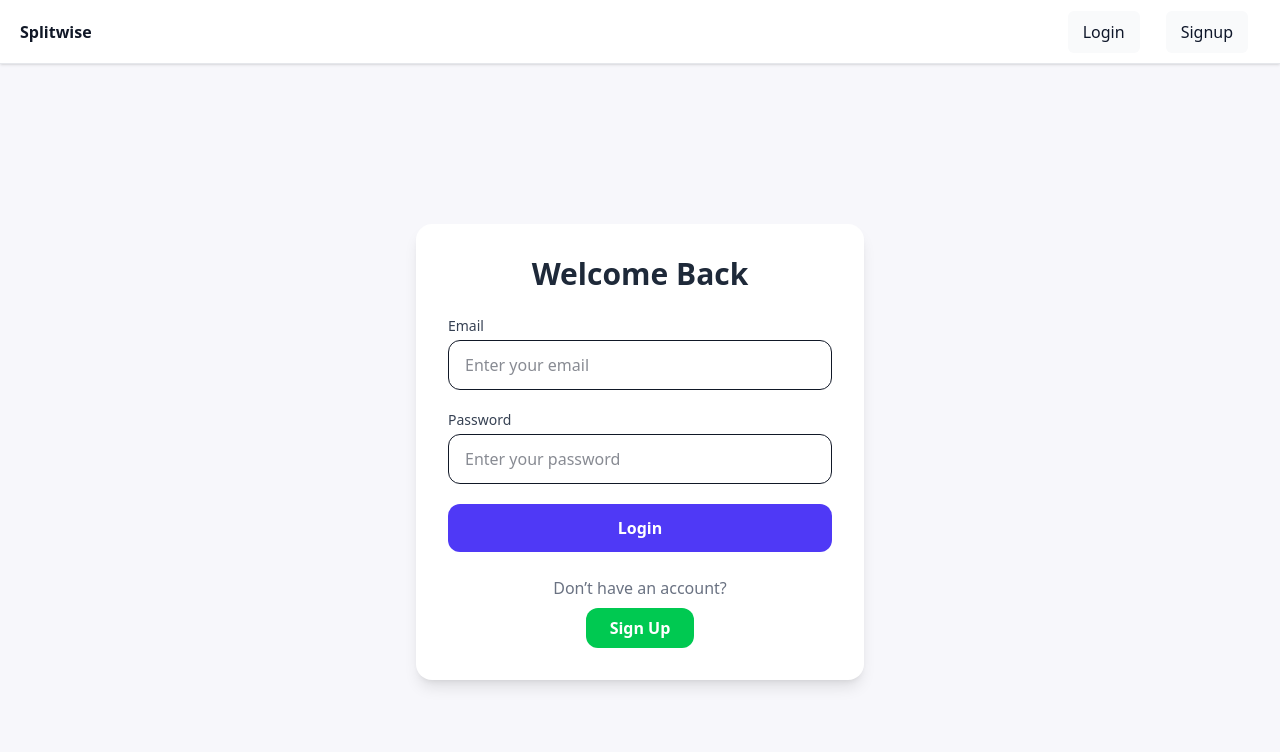
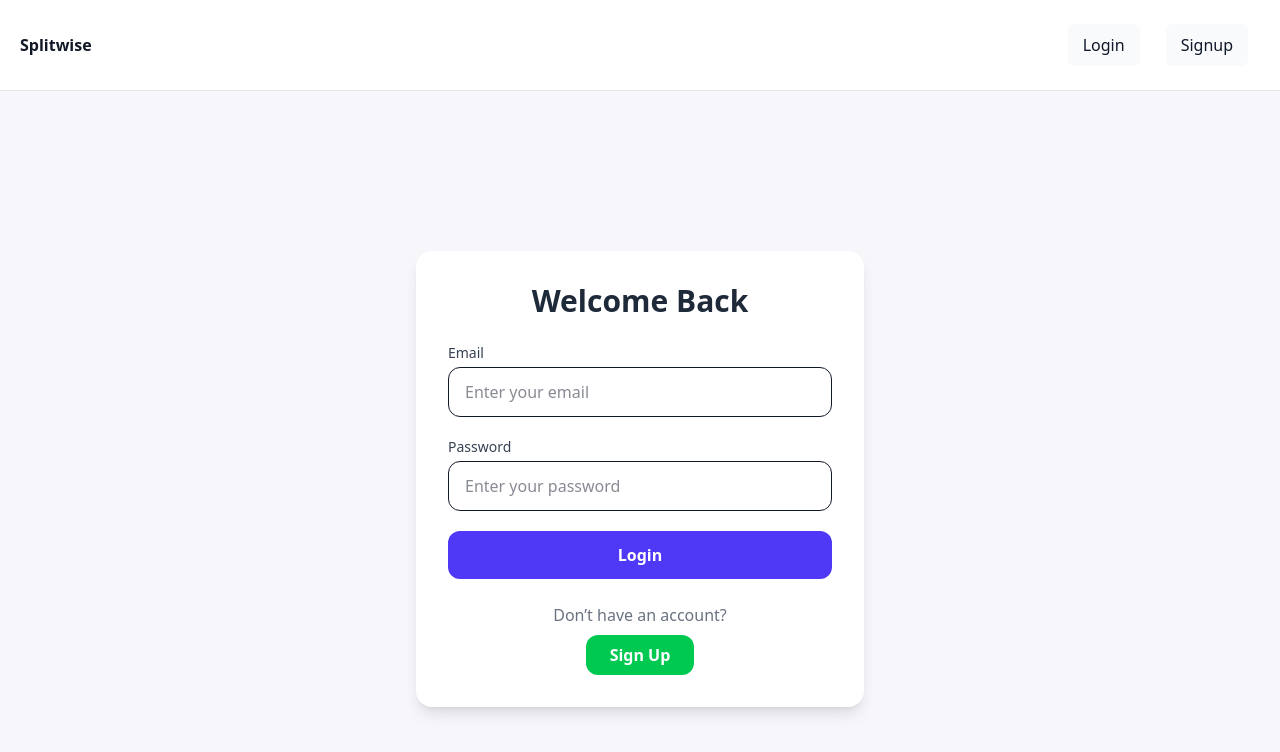
Before and after one commit to Uttam1119/frido-assignment, a React (Vite) app in the folder frontend/: page /login in a window 1280 px wide. Shown: the top 752 px of the page. Built offline with nearby package versions, Linux system fonts and the light colour scheme; no server answers.

Commit message:
nav bar ui

```diff
--- a/frontend/src/App.jsx
+++ b/frontend/src/App.jsx
@@ -27,7 +27,7 @@ function App() {
 
   return (
     <div className="app">
-      <nav className="nav w-full h-16 flex items-center justify-between px-6 bg-white shadow">
+      <nav className="nav ">
         <h1 className="brand">Splitwise</h1>{" "}
         <div className="links">
           {!token ? (
```
